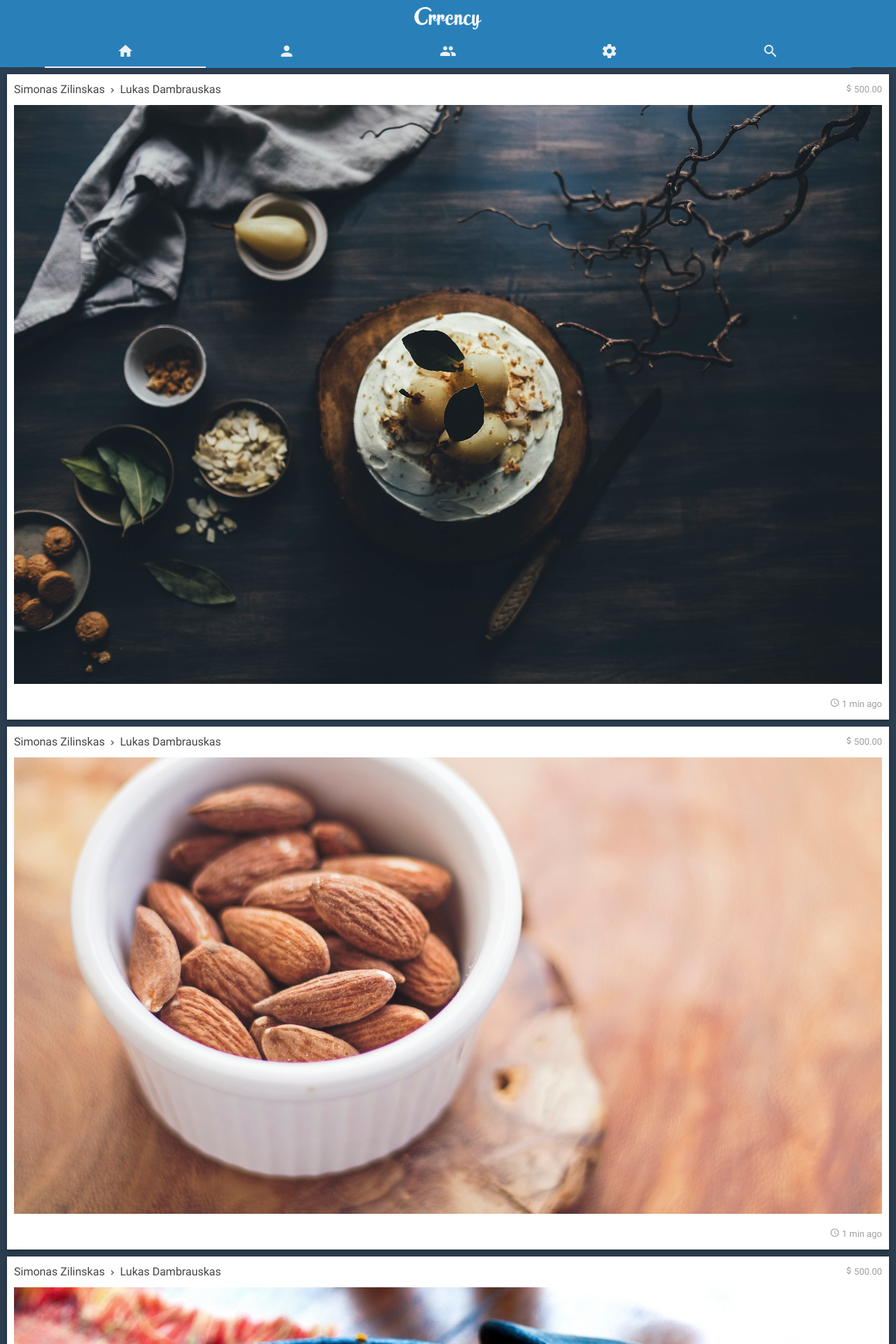
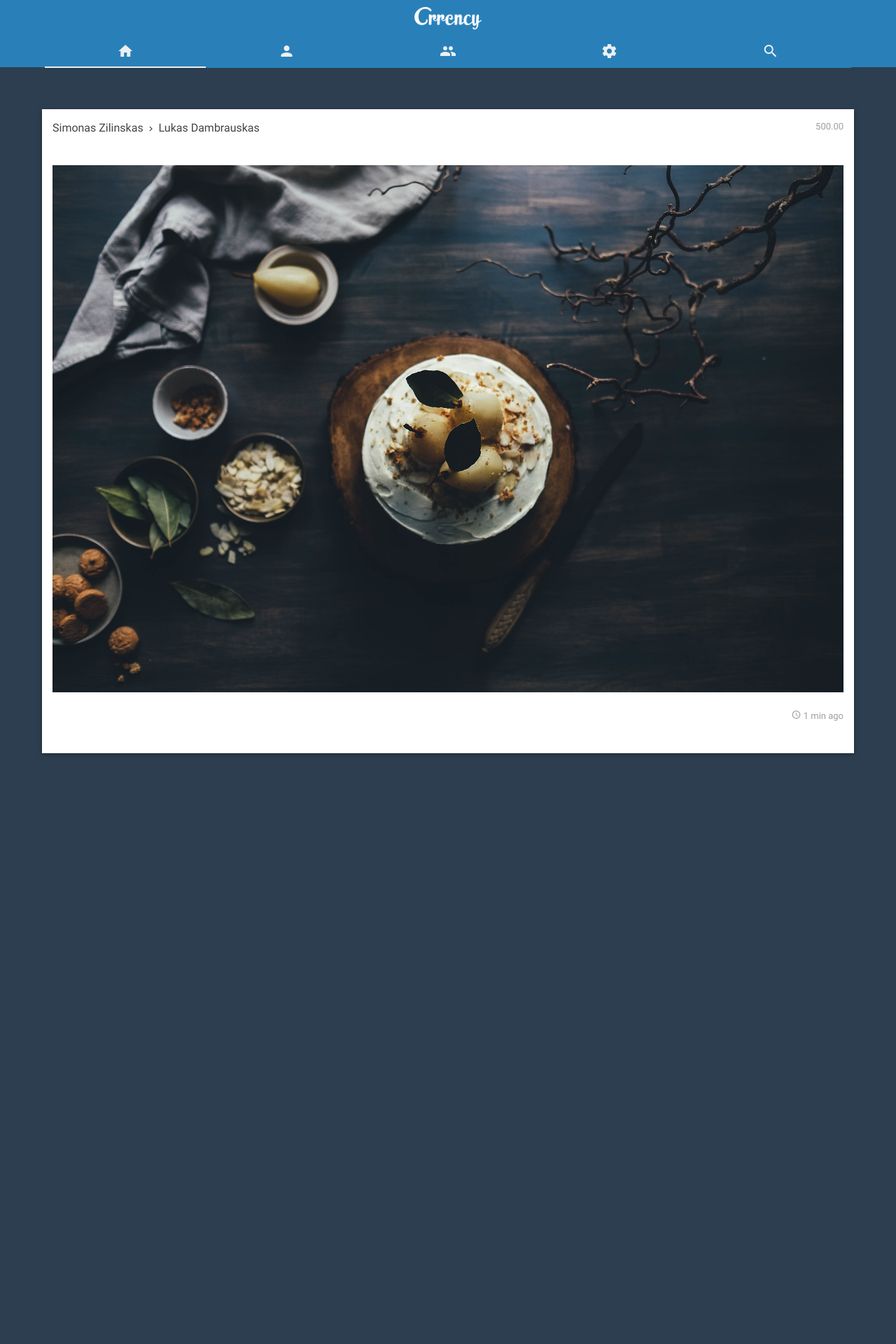
Before and after one commit to aleksandrmaksimoviclt/crrency_web_app, a Django app: page /dashboard/ in a window 1280 px wide. Shown: the top 1920 px of the page at 70% size. After the commit the page ends 1077 px from the top, so only its background shows below. Run offline with Django 3.2, Linux system fonts and the light colour scheme; parts of the project's set-up code (start-up, migrations or seed data) failed here and were passed over.

Commit message:
Updated post design

```diff
--- a/dashboard/templates/dashboard/index.html
+++ b/dashboard/templates/dashboard/index.html
@@ -44,17 +44,18 @@
         </div>
       </div>
     </div>
-  </div>
+</div>
+
 <!--Navigation Tabs Open-->
 <section class="darkblue fixed" style="width:100%; height:96px; z-index:8000;" id="navigation-tabs">
-		<div class="container row nomargin center logo-header">
+		<div class="container center logo-header">
 			<img class="logo" src="{% static 'dashboard/img/logo.png' %}">
 		</div>
 
 		<div class="row">
 			<div class="container">
 				<div class="s12">
-				  <ul class="tabs darkblue">
+				  <ul class="tabs darkblue preloading" id="tabs">
 				    <li class="tab col-5th"><a id="home" href="#timeline"><i class="material-icons line-height-inherit themewhite-text">home</i></a></li>
 				    <li class="tab col-5th"><a href="#profile"><i class="material-icons line-height-inherit themewhite-text">person</i></a></li>
 				    <li class="tab col-5th"><a href="#people"><i class="material-icons line-height-inherit themewhite-text">people</i></a></li>
@@ -69,48 +70,26 @@
 
 <!-- Tabs Content Open-->
 
-<section style="padding-top: 96px;" id="tabs-content">
+<section class="hide" style="padding-top: 96px;" id="tabs-content">
 	<div id="timeline" class="col s12">
 		<div class="row-feed black-text post white z-depth-1">
-			<div class="col s12 row nomargin">
+			<div class="col s12 row nomargin post-head">
 				<span class="feed-name2">Simonas Zilinskas <i class="material-icons md-14 line-height-inherit vertical-allign-bottom">keyboard_arrow_right</i> Lukas Dambrauskas</span>
-				<span class="feed-name2 sub right"><i class="material-icons md-14  line-height-inherit vertical-allign-bottom">attach_money</i>500.00</span>
+				<span class="feed-name2 sub right">500.00</span>
 			</div>
 			<div class="">
 				<img class="post-image" src="{% static "dashboard/img/1.jpg" %}" alt="Image"/></br>
 			</div>
-			&nbsp;
-			<span class="feed-name2 sub right"><i class="material-icons md-14 line-height-inherit vertical-allign-bottom">access_time</i> 1 min ago</span>
-		</div>
+			<div class="post-foot">
+				<span class="feed-name2 sub right"><i class="material-icons md-14 line-height-inherit vertical-allign-bottom">access_time</i> 1 min ago</span>
+			</div>
 
-		<div class="row-feed black-text post white z-depth-1">
-			<div class="col s12 row nomargin">
-				<span class="feed-name2">Simonas Zilinskas <i class="material-icons md-14 line-height-inherit vertical-allign-bottom">keyboard_arrow_right</i> Lukas Dambrauskas</span>
-				<span class="feed-name2 sub right"><i class="material-icons md-14  line-height-inherit vertical-allign-bottom">attach_money</i>500.00</span>
-			</div>
-			<div class="">
-				<img class="post-image" src="{% static "dashboard/img/2.jpg" %}" alt="Image"/></br>
-			</div>
-			&nbsp;
-			<span class="feed-name2 sub right"><i class="material-icons md-14 line-height-inherit vertical-allign-bottom">access_time</i> 1 min ago</span>
-		</div>
-
-		<div class="row-feed black-text post white z-depth-1">
-			<div class="col s12 row nomargin">
-				<span class="feed-name2">Simonas Zilinskas <i class="material-icons md-14 line-height-inherit vertical-allign-bottom">keyboard_arrow_right</i> Lukas Dambrauskas</span>
-				<span class="feed-name2 sub right"><i class="material-icons md-14  line-height-inherit vertical-allign-bottom">attach_money</i>500.00</span>
-			</div>
-			<div class="">
-				<img class="post-image" src="{% static "dashboard/img/3.jpg" %}" alt="Image"/></br>
-			</div>
-			&nbsp;
-			<span class="feed-name2 sub right"><i class="material-icons md-14 line-height-inherit vertical-allign-bottom">access_time</i> 1 min ago</span>
 		</div>
 
 	</div>
 	<div id="profile" class="col s12">
 		<div class="row-feed black-text post white z-depth-1">
-			<div class="col s12 nopadding">
+			<div class="col s12 nopadding whotransact">
 				<div class="col s12 center">
 					<img class="sender rounded profile-image " src="{% static "dashboard/img/simas.jpg" %}" alt="Sender"/></br>
 					<span class="profile-name">Simonas Zilinkas</span></br>
@@ -127,41 +106,6 @@
 			</div>
 		</div>
 
-		<div class="row-feed black-text post white z-depth-1">
-			<div class="col s12 row nomargin">
-				<span class="feed-name2">Simonas Zilinskas <i class="material-icons md-14 line-height-inherit vertical-allign-bottom">keyboard_arrow_right</i> Lukas Dambrauskas</span>
-				<span class="feed-name2 sub right"><i class="material-icons md-14  line-height-inherit vertical-allign-bottom">attach_money</i>500.00</span>
-			</div>
-			<div class="">
-				<img class="post-image" src="{% static "dashboard/img/1.jpg" %}" alt="Image"/></br>
-			</div>
-			&nbsp;
-			<span class="feed-name2 sub right"><i class="material-icons md-14 line-height-inherit vertical-allign-bottom">access_time</i> 1 min ago</span>
-		</div>
-
-		<div class="row-feed black-text post white z-depth-1">
-			<div class="col s12 row nomargin">
-				<span class="feed-name2">Eimantas Matulaitis <i class="material-icons md-14 line-height-inherit vertical-allign-bottom">keyboard_arrow_right</i> Lukas Dambrauskas</span>
-				<span class="feed-name2 sub right"><i class="material-icons md-14  line-height-inherit vertical-allign-bottom">attach_money</i>4999.99</span>
-			</div>
-			<div class="">
-				<img class="post-image" src="{% static "dashboard/img/2.jpg" %}" alt="Image"/></br>
-			</div>
-			&nbsp;
-			<span class="feed-name2 sub right"><i class="material-icons md-14 line-height-inherit vertical-allign-bottom">access_time</i> 1 min ago</span>
-		</div>
-
-		<div class="row-feed black-text post white z-depth-1">
-			<div class="col s12 row nomargin">
-				<span class="feed-name2">Simonas Zilinskas <i class="material-icons md-14 line-height-inherit vertical-allign-bottom">keyboard_arrow_right</i> Lukas Dambrauskas</span>
-				<span class="feed-name2 sub right"><i class="material-icons md-14  line-height-inherit vertical-allign-bottom">attach_money</i>500.00</span>
-			</div>
-			<div class="">
-				<img class="post-image" src="{% static "dashboard/img/3.jpg" %}" alt="Image"/></br>
-			</div>
-			&nbsp;
-			<span class="feed-name2 sub right"><i class="material-icons md-14 line-height-inherit vertical-allign-bottom">access_time</i> 1 min ago</span>
-		</div>
 
 	</div>
 
--- a/static/dashboard/css/body.css
+++ b/static/dashboard/css/body.css
@@ -34,7 +34,8 @@ img#avatar{/*width: 100%;*/	height:90px;}
 /* Preloader */
 
 .preloader-wrapper {position: fixed;z-index: 999;margin: auto;top: 0;left: 0;bottom: 0;right: 0;}
-
+.preloading {opacity: 0;-webkit-transition: opacity 250ms; transition: opacity 250ms;}
+.preloaded {opacity: 1;-webkit-transition: opacity 250ms; transition: opacity 250ms;}
 
 
 
@@ -55,10 +56,12 @@ body{overflow: visible !important;background-color: #2C3E50;}
 img.logo {padding: 10px 0px 0px 0px;height: 42px;}
 
 .col-5th{width: 20% !important;margin-left: auto;left: auto;right: auto;}
+
 .tabs .tab{min-width: 20px !important;}
 .tabs .indicator{background-color: #ECF0F1;}
 .navbar-fixed {position: fixed;}
 #navbar{transition: all 0.25s ease;}
+
 
 
 /* Material Icons Sizes */
@@ -68,3 +71,8 @@ img.logo {padding: 10px 0px 0px 0px;height: 42px;}
 .material-icons.md-24 { font-size: 24px; }
 .material-icons.md-36 { font-size: 36px; }
 .material-icons.md-48 { font-size: 48px; }
+
+#tabs-content {
+    max-width: 1280px;
+    margin: 0 auto;
+}
--- a/static/dashboard/css/timeline.css
+++ b/static/dashboard/css/timeline.css
@@ -5,3 +5,15 @@ span.feed-name2 {color: #444;}
 span.feed-name2.sub {color: #9e9e9e;font-size: small;}
 img.post-image {width: 100%;padding: 10px 0px 10px 0px;}
 .feed_image {height: 60px;}
+div#timeline {max-width: 1280px;margin: 0 auto;}
+
+
+
+
+@media only screen and (min-width: 768px) {
+    .post {padding: 15px;}
+    .row-feed {margin: 60px;}
+    img.post-image {padding: 15px 0px 15px 0px;}
+    .post-head{height: 50px;}
+    .post-foot{height: 50px;}
+}
--- a/static/dashboard/js/preloader.js
+++ b/static/dashboard/js/preloader.js
@@ -1,4 +1,6 @@
-$(window).load(function(){
+$(function(){
 	$("#preloader").addClass("hide");
-	$("#content").removeClass("hide");
+	$("#tabs-content").removeClass("hide");
+	$("#tabs,#tabs-content").removeClass("preloading");
+	$("#tabs,#tabs-content").addClass("preloaded");
 });
```
